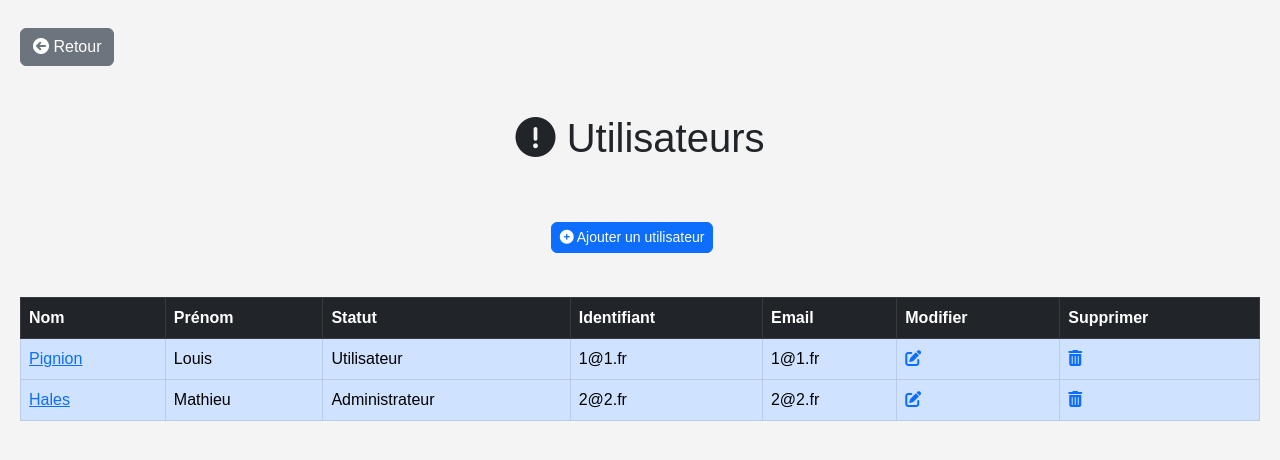
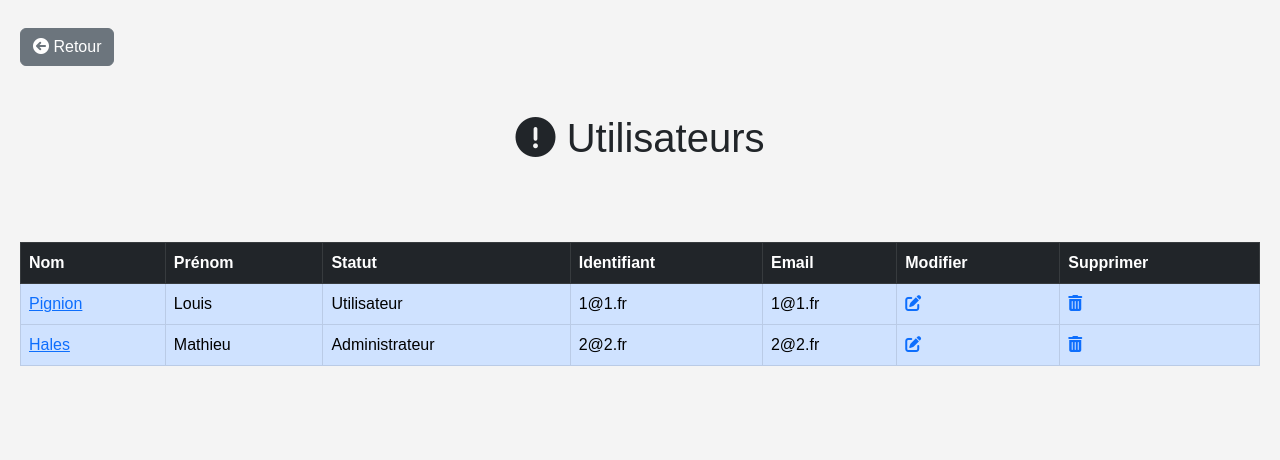
Before and after one commit to tanguym77/Projet-Billetterie, a PHP site: template vue/UI/Organisateur/listeUser.php in a window 1280 px wide. Shown: the top 460 px of the page. Run offline with PHP 8.4, Linux system fonts and the light colour scheme; the template is opened without the code that fills it, so the values that code supplies are empty; data comes from the database, SQL or seed files in the repository.

Commit message:
delete redirection

```diff
--- a/vue/UI/Organisateur/listeUser.php
+++ b/vue/UI/Organisateur/listeUser.php
@@ -57,13 +57,7 @@
   }
 ?>
 
-    <center>
-        <div class="mb-3 p-1">
-            <div class="btn-group me-2 btnAjout">
-                <a class="btn btn-sm btn-primary rounded me-2" href="index.php?ctl=Utilisateur&action=vueFormUtilisateur"><i class="fa fa-plus-circle"></i> Ajouter un utilisateur</a>
-            </div>
-        </div>
-    </center>
+
 
 
     <br>
```
Also changed, not shown: ctl/ctlOrganisateur.php (+13 -0 lines).
